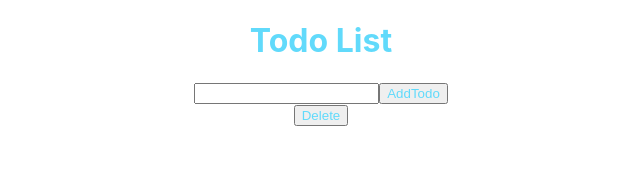
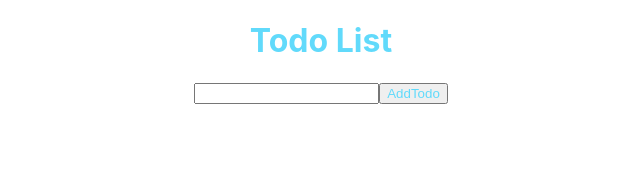
Before and after one commit to Titanx123/todo, a React (Create React App) app: page / in a window 1280 px wide. Shown: the top 195 px of the page, without its empty margins (319-959 px from the left). Built offline with nearby package versions, Linux system fonts and the light colour scheme.

Commit message:
changes5

```diff
--- a/src/App.js
+++ b/src/App.js
@@ -60,8 +60,10 @@ function App() {
           {todoEditing === todo.id ? (          <button onClick={()=> editTodo(todo.id)} className="buttonEdit">Submit Edit</button>
 ) : (          <button onClick={()=> settodoEditing(todo.id)} className="editmain">Edit</button>
 )}
-          </div>)}
-<button onClick={()=>deleteTodo(todo.id)} className="buttonDelete">Delete</button>
+                <button onClick={()=>deleteTodo(todo.id)} className="buttonDelete">Delete</button>
+        </div>
+
+          )}
     </div>
   );
 }
```
